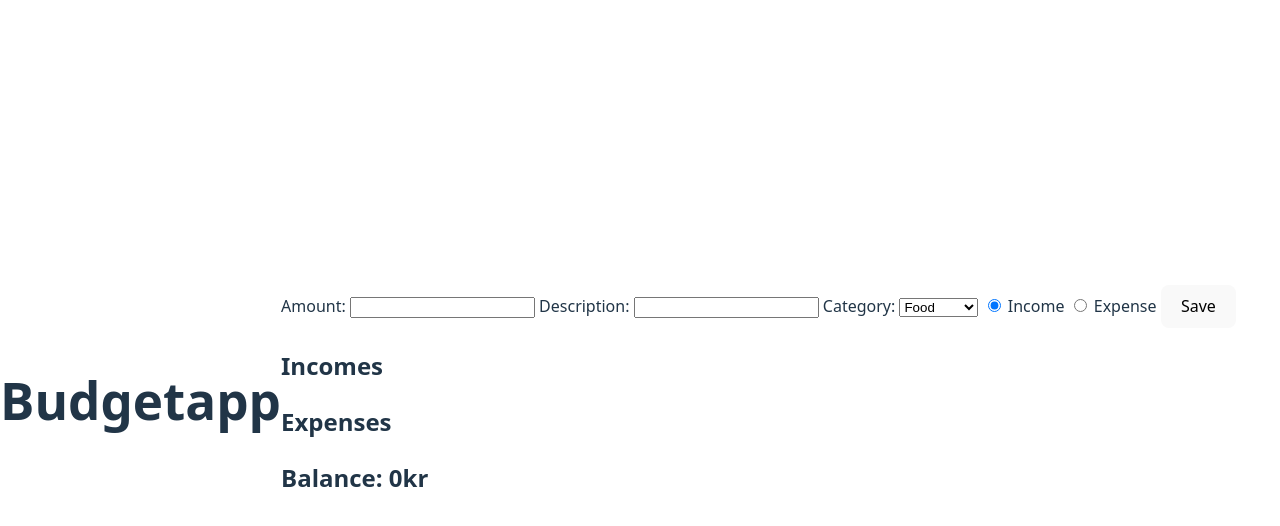
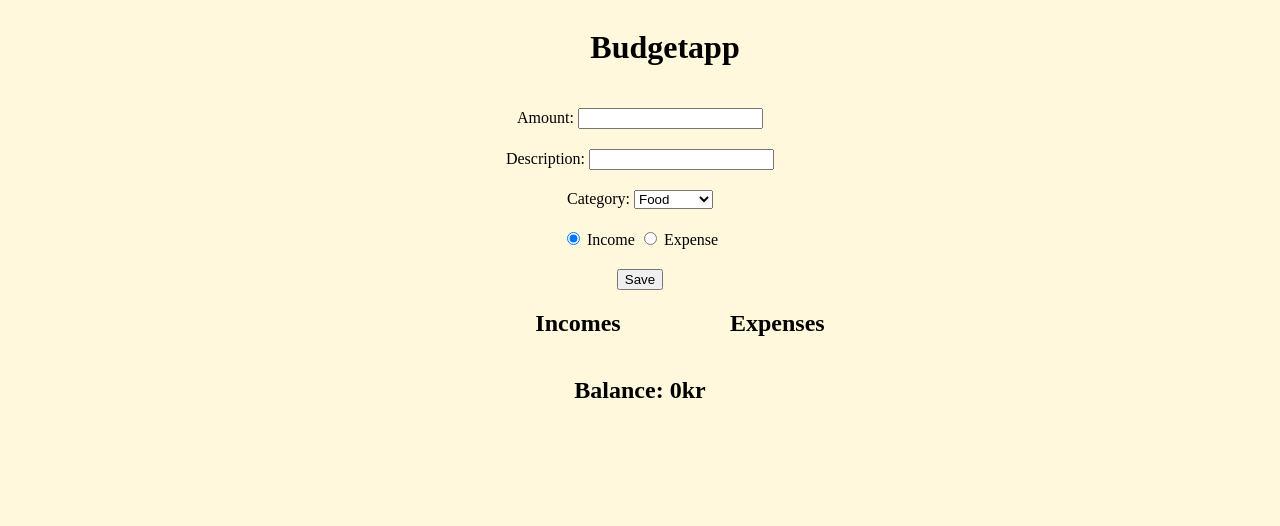
Before and after one commit to ikaossler/js-inl-2-budget-app, a website built with Vite: page index.html in a window 1280 px wide. Built offline with nearby package versions, Linux system fonts and the light colour scheme.

Commit message:
lite css

```diff
--- a/index.html
+++ b/index.html
@@ -7,6 +7,7 @@
   </head>
   <body>
     <header><h1>Budgetapp</h1></header>
+
     <main>
       <form id="budget-form">
         <label>
@@ -18,6 +19,7 @@
           Description:
           <input type="text" id="description" required />
         </label>
+
         <label>
           Category:
           <select id="category">
@@ -29,6 +31,7 @@
           </select>
         </label>
 
+        <div class="radio-group">
         <label>
           <input type="radio" name="type" value="income" checked />
           Income
@@ -37,10 +40,12 @@
           <input type="radio" name="type" value="expense" />
           Expense
         </label>
+        </div>
 
         <button type="submit">Save</button>
       </form>
 
+      <div class="list-container">
       <section id="income-list">
         <h2>Incomes</h2>
         <ul></ul>
@@ -49,11 +54,13 @@
         <h2>Expenses</h2>
         <ul></ul>
       </section>
+      </div>
+
       <section id="balance">
         <h2>Balance: <span id="total-balance">0kr</span></h2>
       </section>
     </main>
     <footer></footer>
-    <script src="/src/main.js"></script>
+    <script type="module" src="/src/main.ts"></script>
   </body>
 </html>
--- a/src/style.css
+++ b/src/style.css
@@ -1,96 +1,39 @@
-:root {
-  font-family: system-ui, Avenir, Helvetica, Arial, sans-serif;
-  line-height: 1.5;
-  font-weight: 400;
-
-  color-scheme: light dark;
-  color: rgba(255, 255, 255, 0.87);
-  background-color: #242424;
-
-  font-synthesis: none;
-  text-rendering: optimizeLegibility;
-  -webkit-font-smoothing: antialiased;
-  -moz-osx-font-smoothing: grayscale;
-}
-
-a {
-  font-weight: 500;
-  color: #646cff;
-  text-decoration: inherit;
-}
-a:hover {
-  color: #535bf2;
+header {
+  display: flex;
+  align-items: center;
+  padding-left: 50px;
+  padding-bottom: 20px;
 }
 
 body {
-  margin: 0;
+  background-color: cornsilk;
   display: flex;
-  place-items: center;
-  min-width: 320px;
-  min-height: 100vh;
+  flex-direction: column;
+  align-items: center;
 }
 
-h1 {
-  font-size: 3.2em;
-  line-height: 1.1;
+#budget-form, #balance {
+  display: flex;
+  flex-direction: column;
+  align-items: center;
+  gap: 20px;
 }
 
-#app {
-  max-width: 1280px;
-  margin: 0 auto;
-  padding: 2rem;
-  text-align: center;
+.list-container {
+  display: grid;
+  grid-template-columns: 1fr 1fr;
+  gap: 20px;
+
 }
 
-.logo {
-  height: 6em;
-  padding: 1.5em;
-  will-change: filter;
-  transition: filter 300ms;
-}
-.logo:hover {
-  filter: drop-shadow(0 0 2em #646cffaa);
-}
-.logo.vanilla:hover {
-  filter: drop-shadow(0 0 2em #3178c6aa);
+#income-list li,
+#expense-list li {
+  display: flex;
+  justify-content: space-between;
+  align-items: center;
+  margin-bottom: 15px;
 }
 
-.card {
-  padding: 2em;
+.list-container h2 {
+  padding-left: 5rem;
 }
-
-.read-the-docs {
-  color: #888;
-}
-
-button {
-  border-radius: 8px;
-  border: 1px solid transparent;
-  padding: 0.6em 1.2em;
-  font-size: 1em;
-  font-weight: 500;
-  font-family: inherit;
-  background-color: #1a1a1a;
-  cursor: pointer;
-  transition: border-color 0.25s;
-}
-button:hover {
-  border-color: #646cff;
-}
-button:focus,
-button:focus-visible {
-  outline: 4px auto -webkit-focus-ring-color;
-}
-
-@media (prefers-color-scheme: light) {
-  :root {
-    color: #213547;
-    background-color: #ffffff;
-  }
-  a:hover {
-    color: #747bff;
-  }
-  button {
-    background-color: #f9f9f9;
-  }
-}
```
